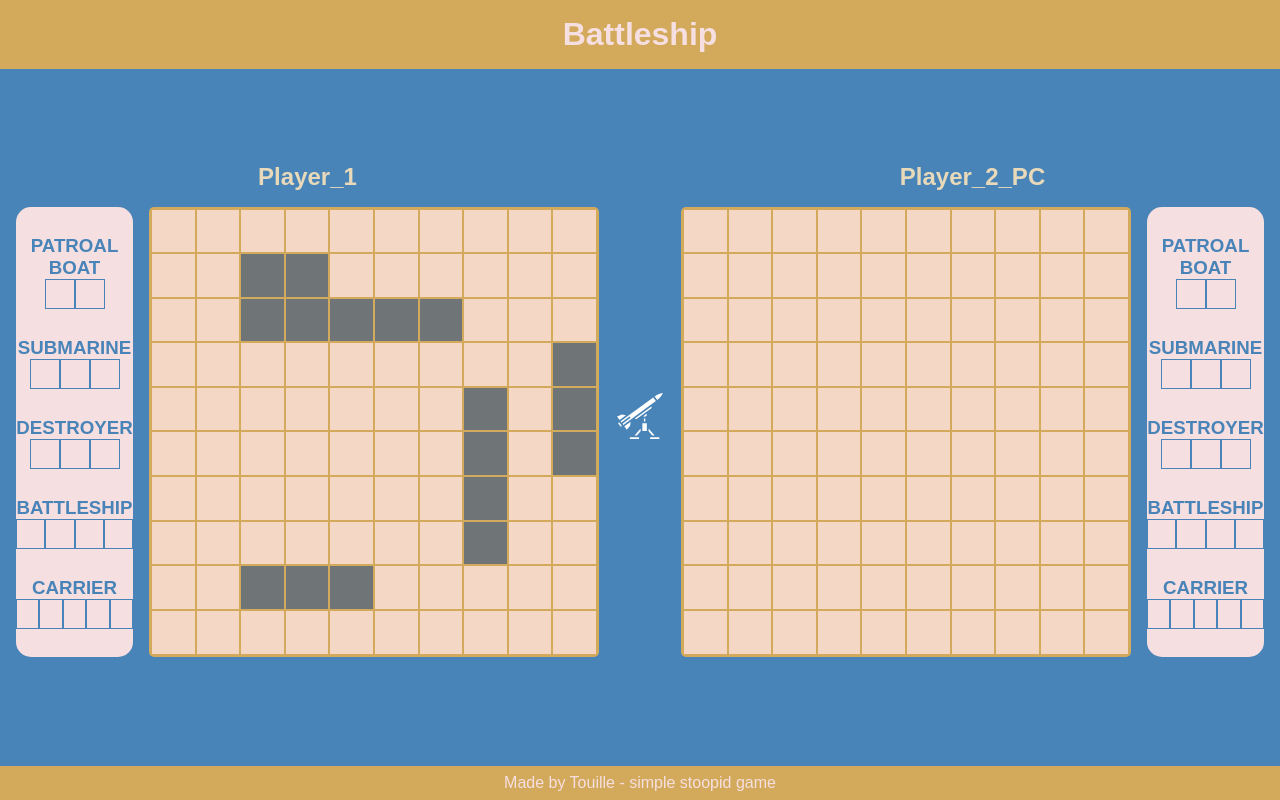
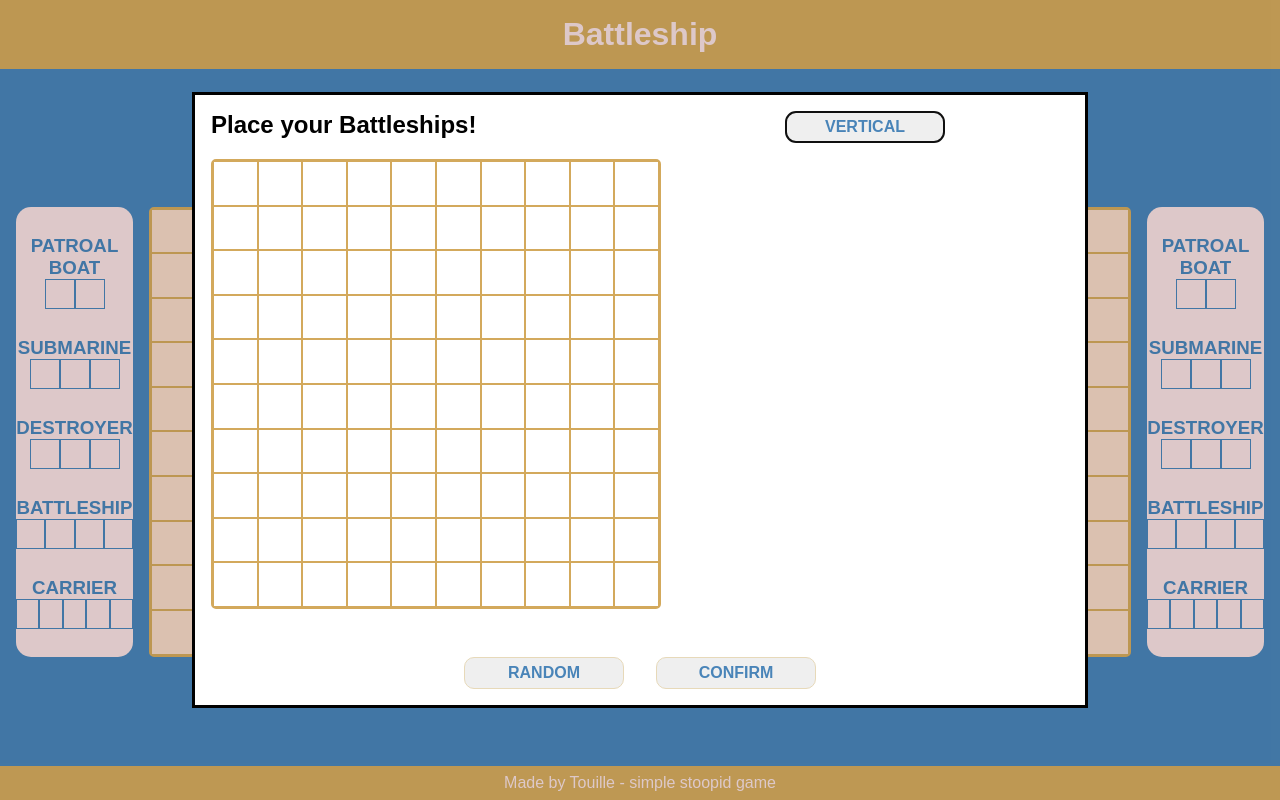
Before and after one commit to Tou1lle/battleship-top, a website built with webpack: page src/template.html in a window 1280 px wide. Built offline with nearby package versions, Linux system fonts and the light colour scheme.

Commit message:
Create dialog styling + some basic js code

```diff
--- a/src/modules/shipPlacer.js
+++ b/src/modules/shipPlacer.js
@@ -1,4 +1,5 @@
 import "./../styles/ship-placement.css";
+import { renderHelper } from "./renderHelper.js";
 /**
  * ShipPlacement module
  * - parameters: players
@@ -16,12 +17,31 @@ import "./../styles/ship-placement.css";
 
 const ShipPlacer = (player, ships) => {
   const placementDialog = document.querySelector(".ship-placement-container");
+  const placementBoard = document.querySelector(".placement-board");
+  const placementShips = document.querySelector(".placement-ships");
+  const placementDirectionBtn = document.querySelector(".placement-direction-btn");
+  const render = renderHelper();
 
   const initial = () => {
     placementDialog.showModal();
+    render.renderBoardShown(player, placementBoard);
   }
 
-  //initial();
+  const toggleDirection = (e) => {
+    e.target.textContent =
+    e.target.textContent.toLowerCase()
+    === "vertical"
+    ? "horizontal".toLocaleUpperCase()
+    : "vertical".toLocaleUpperCase();
+  }
+
+  const getDirection = (directionNode) => {
+    return directionNode.textContent.toLowerCase();
+  }
+
+  placementDirectionBtn.addEventListener("click", toggleDirection);
+
+  initial();
 }
 
 export { ShipPlacer };
--- a/src/styles/ship-placement.css
+++ b/src/styles/ship-placement.css
@@ -1,5 +1,52 @@
+/* containers */
 .ship-placement-container {
   margin: auto;
   width: 70%;
-  height: 70%;
 }
+
+.board-placement-container {
+  display: flex;
+}
+
+.ship-direction-placement-container {
+  margin: 0 auto;
+}
+
+.button-placement-container {
+  display: flex;
+  justify-content: center;
+  gap: 2rem;
+  margin-top: 3rem;
+}
+
+/* board styling - duplicate a little from gameboard-styles.css */
+.placement-board {
+  margin-top: 20px;
+  border: 2px solid var(--dark-sand);
+  border-radius: 5px;
+  display: grid;
+  grid-template-columns: repeat(10, 1fr);
+  width: var(--gameboard-size);
+  height: var(--gameboard-size);
+}
+
+/* buttons styling */
+.placement-direction-btn,
+.placement-random-btn,
+.placement-confirm-btn {
+  text-transform: uppercase;
+  width: 10rem;
+  height: 2rem;
+  border: 1px solid var(--light-sand);
+  border-radius: 10px;
+  font-weight: 700;
+  color: var(--light-blue);
+  font-size: 1rem;
+}
+
+.placement-direction-btn:hover,
+.placement-random-btn:hover,
+.placement-confirm-btn:hover {
+  cursor: pointer;
+  background-color: var(--light-sand);
+}
--- a/src/template.html
+++ b/src/template.html
@@ -39,7 +39,10 @@
     </dialog>
     <dialog class="ship-placement-container">
       <div class="board-placement-container">
-        <div class="placement-board"></div>
+        <div class="placement-board-container">
+          <h2>Place your Battleships!</h2>
+          <div class="placement-board"></div>
+        </div>
         <div class="ship-direction-placement-container">
           <div class="button-direction-container">
             <button class="placement-direction-btn">Vertical</button>
@@ -49,7 +52,7 @@
       </div>
       <div class="button-placement-container">
         <button class="placement-random-btn">Random</button>
-        <button class="placement-confirm-button">Confirm</button>
+        <button class="placement-confirm-btn">Confirm</button>
       </div>
     </dialog>
   </div>
```
